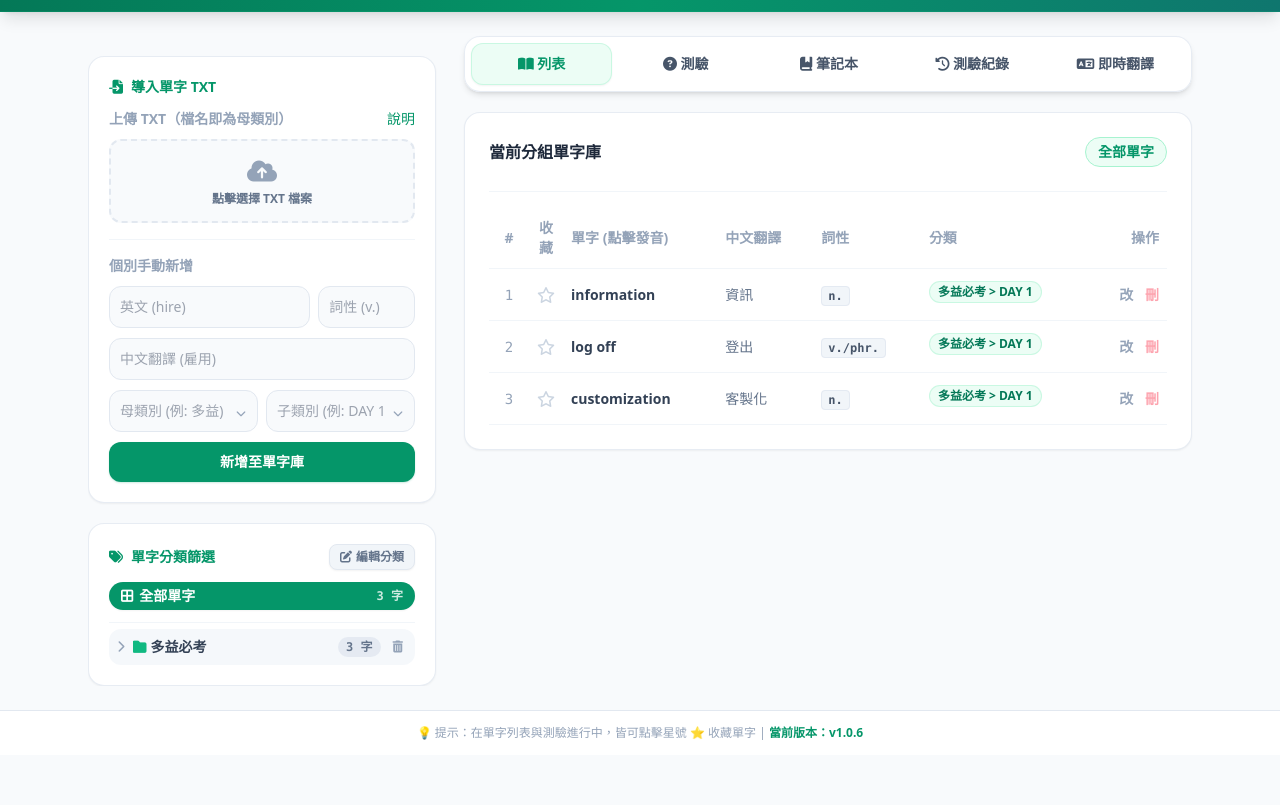
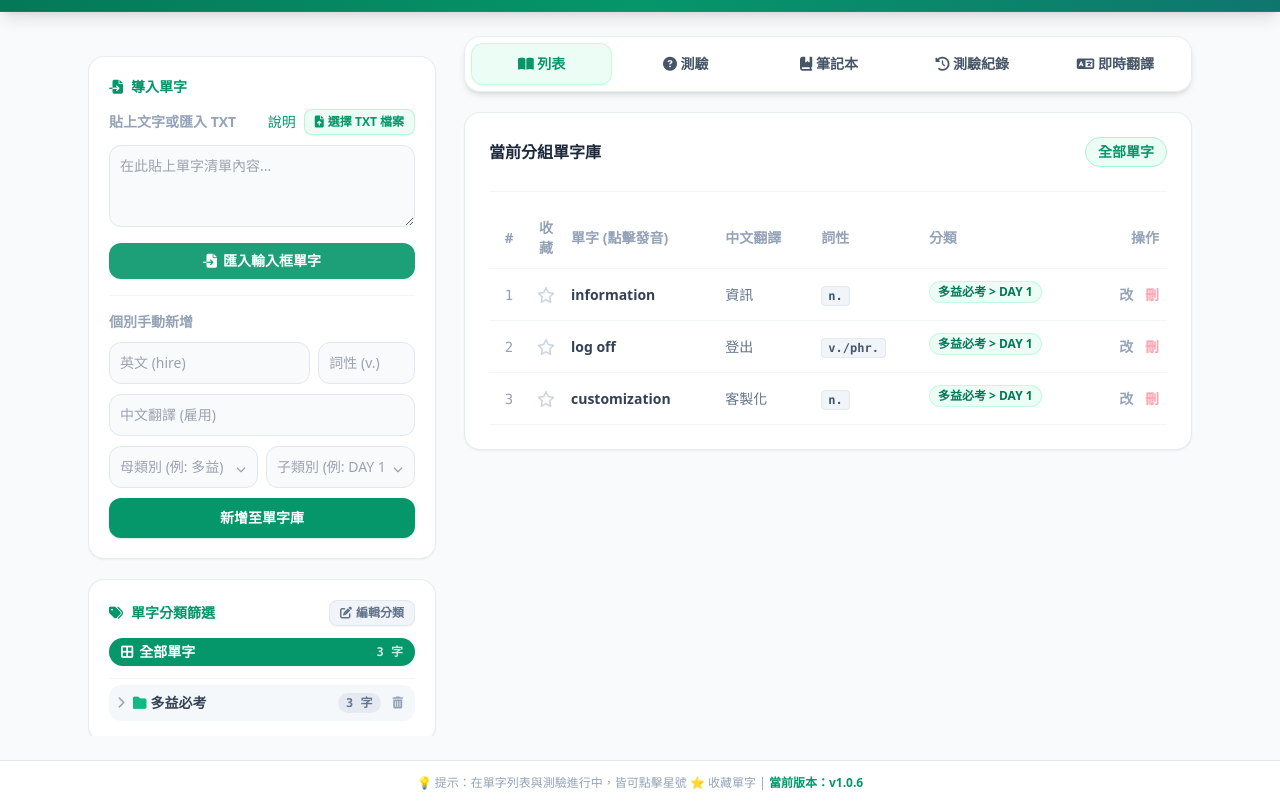
Before and after one commit to alex950515/VocabGo, a plain HTML site: page index.html in a window 1280 px wide. Shown: the part 53-858 px from the top of the page. Before the commit the page ends 808 px from the top, so only its background shows below. Drawn offline with nearby package versions, Linux system fonts and the light colour scheme.

Commit message:
Update index.html

```diff
--- a/index.html
+++ b/index.html
@@ -504,20 +504,26 @@
       <!-- TXT Upload & Manual Add -->
       <div class="bg-white dark:bg-slate-900 p-5 rounded-2xl shadow-sm border border-slate-200/80 dark:border-slate-800 transition-colors">
         <h2 class="text-sm font-bold mb-3 flex items-center gap-2 text-emerald-600 dark:text-emerald-400">
-          <i class="fa-solid fa-file-import"></i> 導入單字 TXT
+          <i class="fa-solid fa-file-import"></i> 導入單字
         </h2>
 
         <div class="space-y-2.5 mb-4 pb-4 border-b border-slate-100 dark:border-slate-800">
-          <div class="flex justify-between items-center">
-            <span class="text-xs md:text-sm font-bold text-slate-400">上傳 TXT（檔名即為母類別）</span>
-            <button onclick="showTxtHelp()" class="text-xs md:text-sm text-emerald-600 dark:text-emerald-400 hover:underline">說明</button>
-          </div>
-
-          <label class="w-full flex flex-col items-center px-4 py-3.5 bg-slate-50 dark:bg-slate-800/50 text-slate-500 dark:text-slate-400 rounded-xl border-2 border-dashed border-slate-200 dark:border-slate-700 cursor-pointer hover:bg-emerald-50/50 dark:hover:bg-slate-800 hover:border-emerald-300 dark:hover:border-emerald-600 transition group">
-            <i class="fa-solid fa-cloud-arrow-up text-2xl text-slate-400 group-hover:text-emerald-500 transition mb-1"></i>
-            <span class="text-xs font-semibold text-center">點擊選擇 TXT 檔案</span>
-            <input type="file" id="txtFileInput" accept=".txt" class="hidden" onchange="handleFileSelect(event)">
-          </label>
+          <div class="flex justify-between items-center gap-2">
+            <span class="text-xs md:text-sm font-bold text-slate-400">貼上文字或匯入 TXT</span>
+            <div class="flex items-center gap-2">
+              <button onclick="showTxtHelp()" class="text-xs md:text-sm text-emerald-600 dark:text-emerald-400 hover:underline">說明</button>
+              <label class="text-xs font-bold text-emerald-600 dark:text-emerald-400 bg-emerald-50 dark:bg-emerald-950/60 hover:bg-emerald-100 dark:hover:bg-slate-800 border border-emerald-200/70 dark:border-emerald-800/60 px-2.5 py-1 rounded-lg cursor-pointer transition flex items-center gap-1 shadow-sm active:scale-95" title="上傳 TXT（檔名即為母類別）">
+                <i class="fa-solid fa-file-arrow-up"></i>
+                <span>選擇 TXT 檔案</span>
+                <input type="file" id="txtFileInput" accept=".txt" class="hidden" onchange="handleFileSelect(event)">
+              </label>
+            </div>
+          </div>
+
+          <textarea id="batchTextInput" rows="3" placeholder="在此貼上單字清單內容..." class="w-full p-2.5 text-xs md:text-sm bg-slate-50 dark:bg-slate-800 border border-slate-200 dark:border-slate-700 rounded-xl text-slate-800 dark:text-slate-100 focus:outline-none focus:ring-2 focus:ring-emerald-500 transition resize-y"></textarea>
+          <button type="button" onclick="handleBatchTextImport()" class="w-full bg-emerald-600/90 hover:bg-emerald-500 text-white py-2 rounded-xl text-xs md:text-sm font-bold transition shadow-sm active:scale-95 flex items-center justify-center gap-1.5">
+            <i class="fa-solid fa-file-import"></i> 匯入輸入框單字
+          </button>
           <div id="fileInfo" class="text-xs md:text-sm text-emerald-600 dark:text-emerald-400 font-semibold p-2 bg-emerald-50 dark:bg-emerald-950/40 rounded-lg hidden mt-2 border border-emerald-200 dark:border-emerald-800"></div>
         </div>
 
@@ -1775,6 +1781,19 @@
       event.target.value = '';
     }
 
+    function handleBatchTextImport() {
+      const textInput = document.getElementById("batchTextInput");
+      const rawText = textInput ? textInput.value.trim() : "";
+      if (!rawText) {
+        showToast("請先在文字輸入框貼上或輸入單字內容！", "error");
+        if (textInput) textInput.focus();
+        return;
+      }
+      pendingTxtFileName = "文字框直接匯入";
+      pendingTxtRawContent = rawText;
+      openTxtImportModal("手動匯入單字");
+    }
+
     function openTxtImportModal(defaultParentCategory) {
       const displayFileName = document.getElementById("importFileNameDisplay");
       const parentInput = document.getElementById("importParentCategoryInput");
@@ -1818,6 +1837,10 @@
       }
 
       parseTxtContent(pendingTxtRawContent, parentCategoryName, childCategoryName);
+      if (pendingTxtFileName === "文字框直接匯入") {
+        const textInput = document.getElementById("batchTextInput");
+        if (textInput) textInput.value = "";
+      }
       closeTxtImportModal();
     }
 
@@ -3519,4 +3542,4 @@
     };
   </script>
 </body>
-  </html>
+</html>
```
